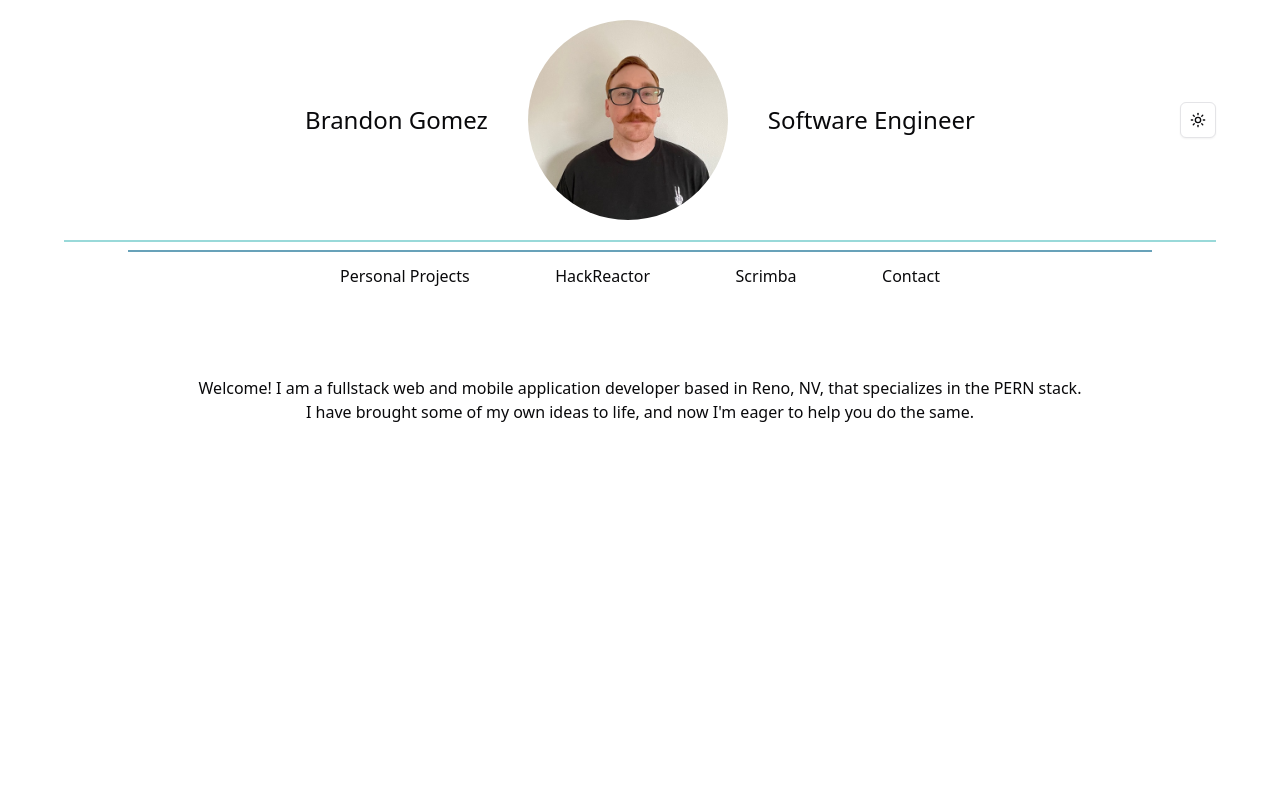
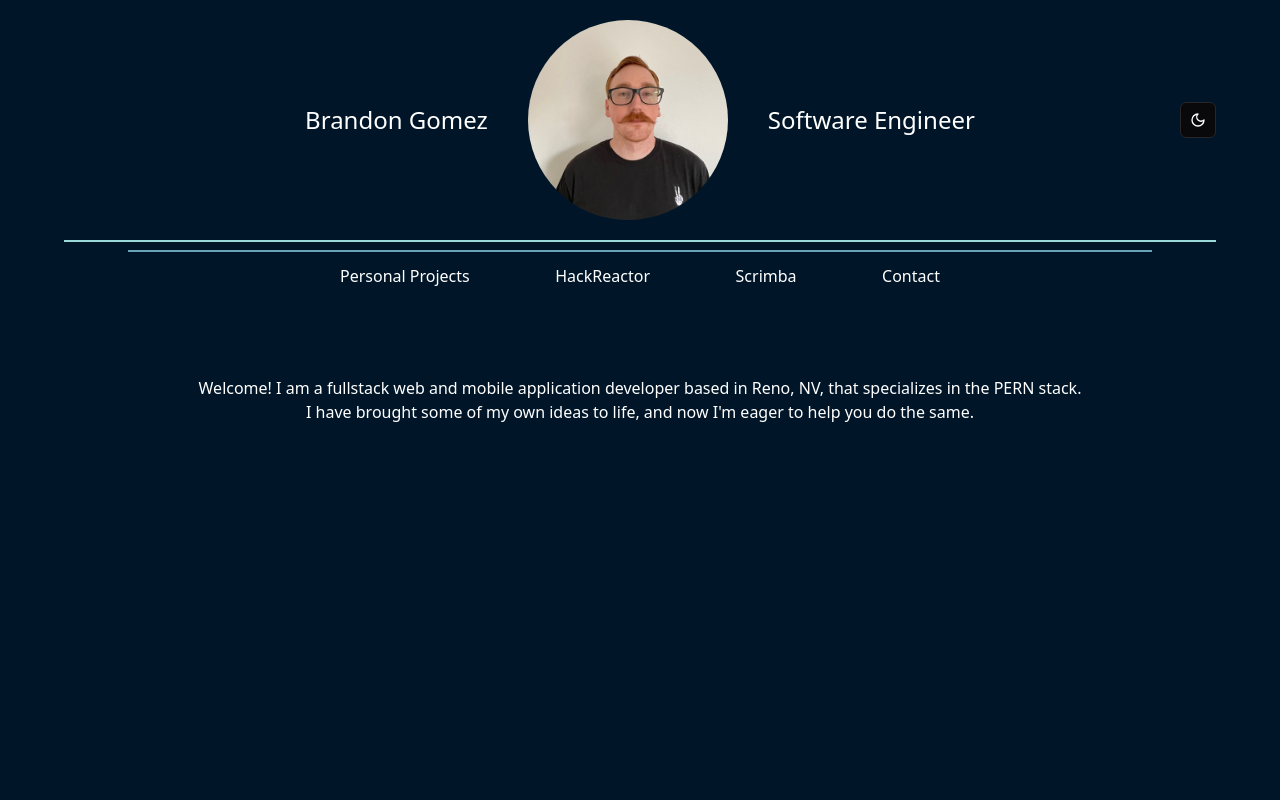
Before and after one commit to bgomez9212/portfolio, a React (Vite) app: page / in a window 1280 px wide. Shown: the top 800 px of the page. Built offline with nearby package versions, Linux system fonts and the light colour scheme.

Commit message:
default to dark

```diff
--- a/src/components/ThemeProvider.tsx
+++ b/src/components/ThemeProvider.tsx
@@ -22,7 +22,7 @@ const ThemeProviderContext = createContext<ThemeProviderState>(initialState);
 
 export function ThemeProvider({
   children,
-  defaultTheme = "system",
+  defaultTheme = "dark",
   storageKey = "vite-ui-theme",
   ...props
 }: ThemeProviderProps) {
```
